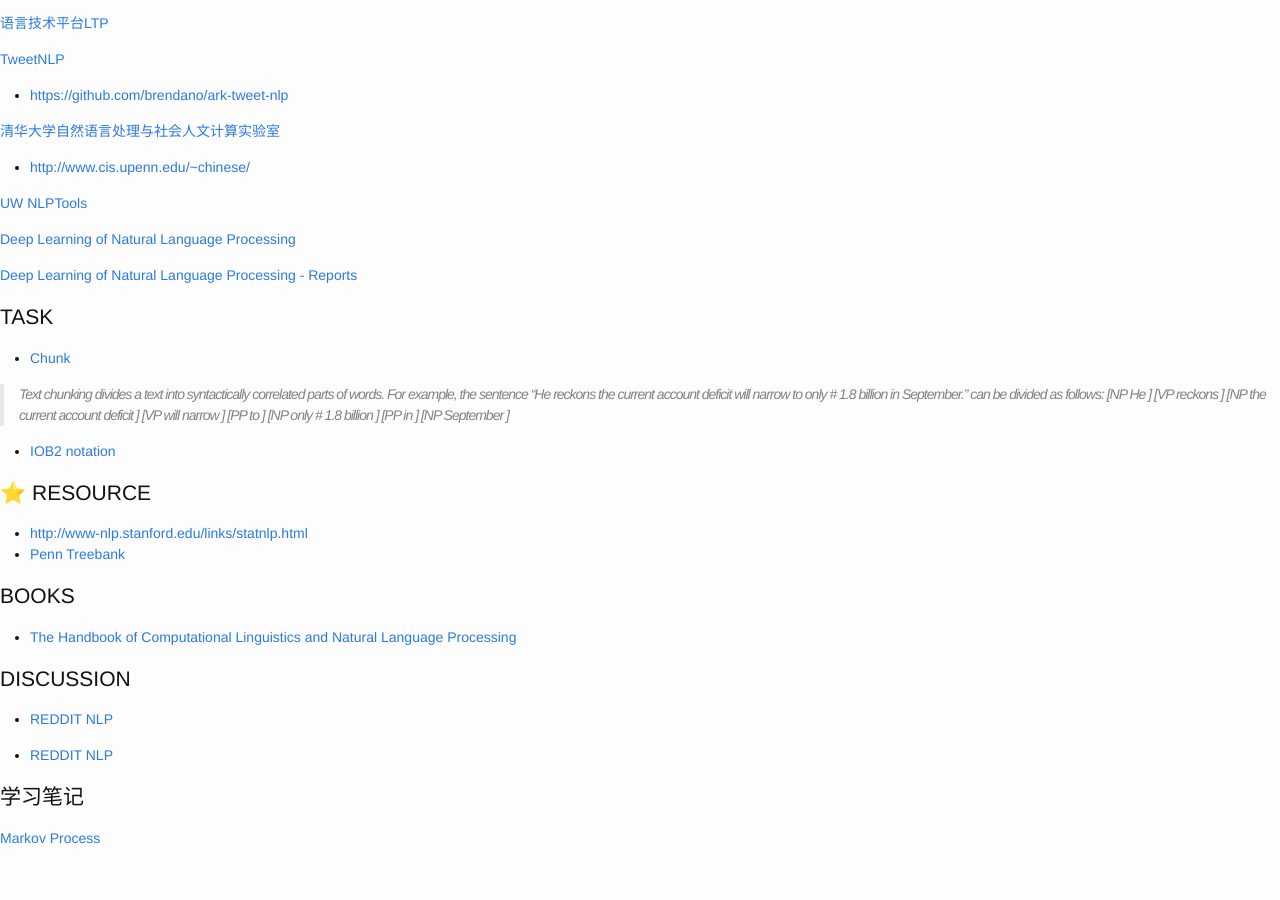
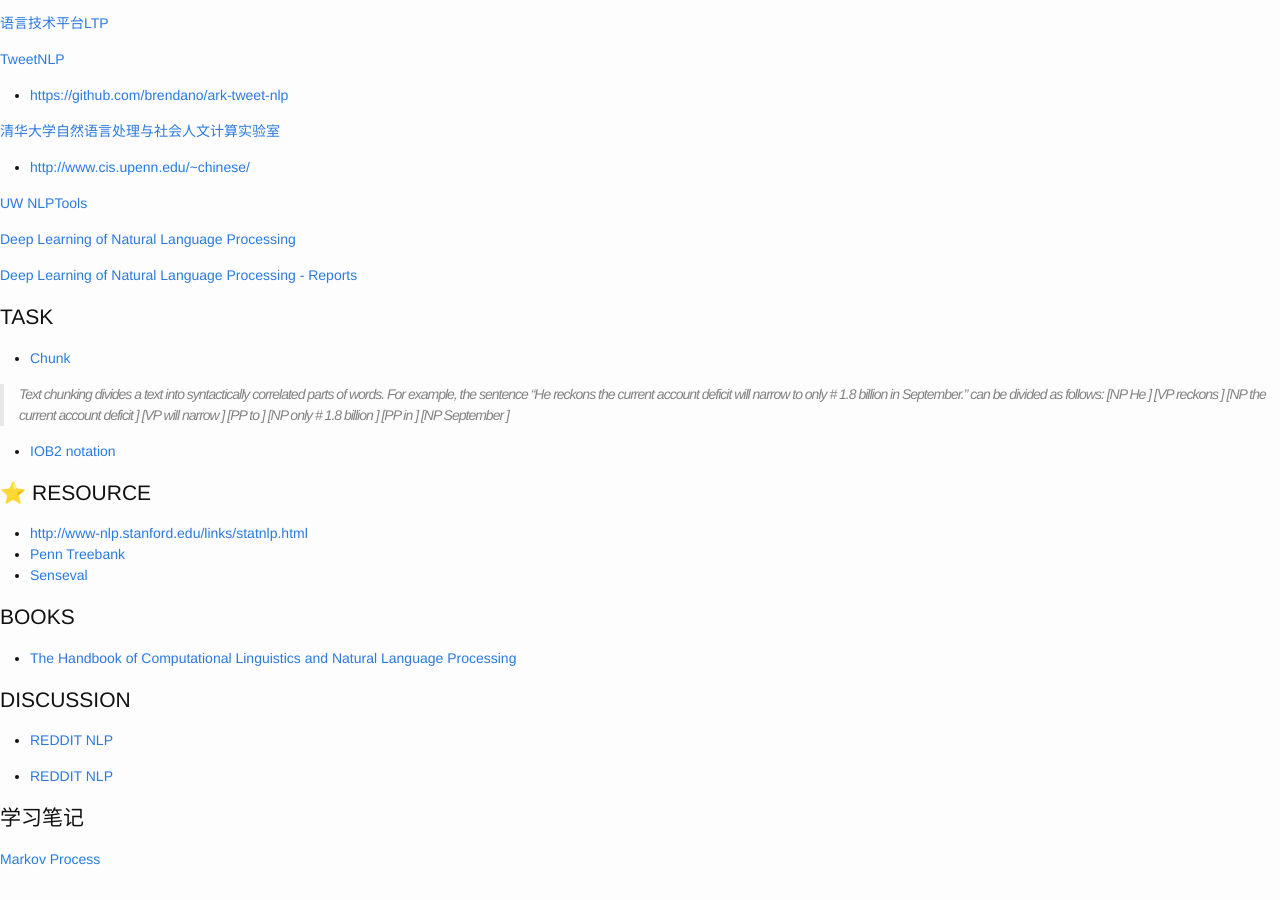
Before and after one commit to cnwarden/cnwarden.github.io, a Jekyll site: the page built from ml/index.md, in a window 1280 px wide and 900 px high, scrolled down 716 px. Built offline with Jekyll 4.4.1, drawn with Linux system fonts in a browser that asks for light colours; emoji names are drawn with the system emoji font; before the commit the page ends 1595 px from its top, so only the background shows below that.

Commit message:
Update index.md

```diff
--- a/ml/index.md
+++ b/ml/index.md
@@ -68,6 +68,7 @@ Stanford relation extractor is a Java implementation to find relations between t
 
 * [http://www-nlp.stanford.edu/links/statnlp.html](http://www-nlp.stanford.edu/links/statnlp.html)
 * [Penn Treebank](http://www.cis.upenn.edu/~treebank/)
+* [Senseval](http://www.senseval.org/)
 
 # BOOKS
 
```
